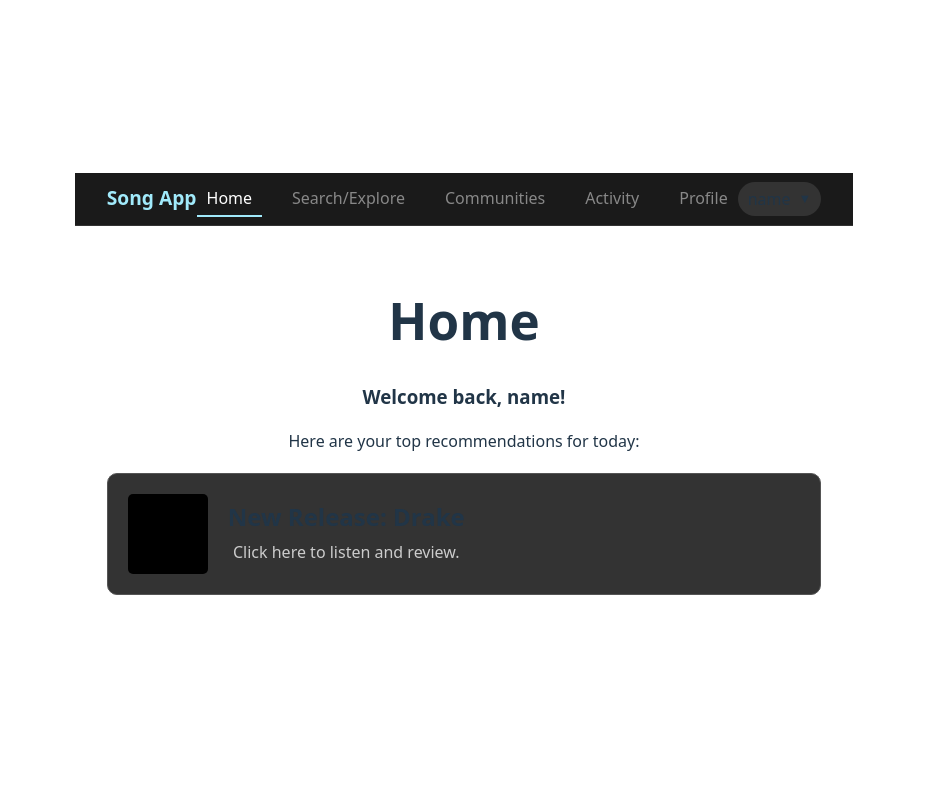
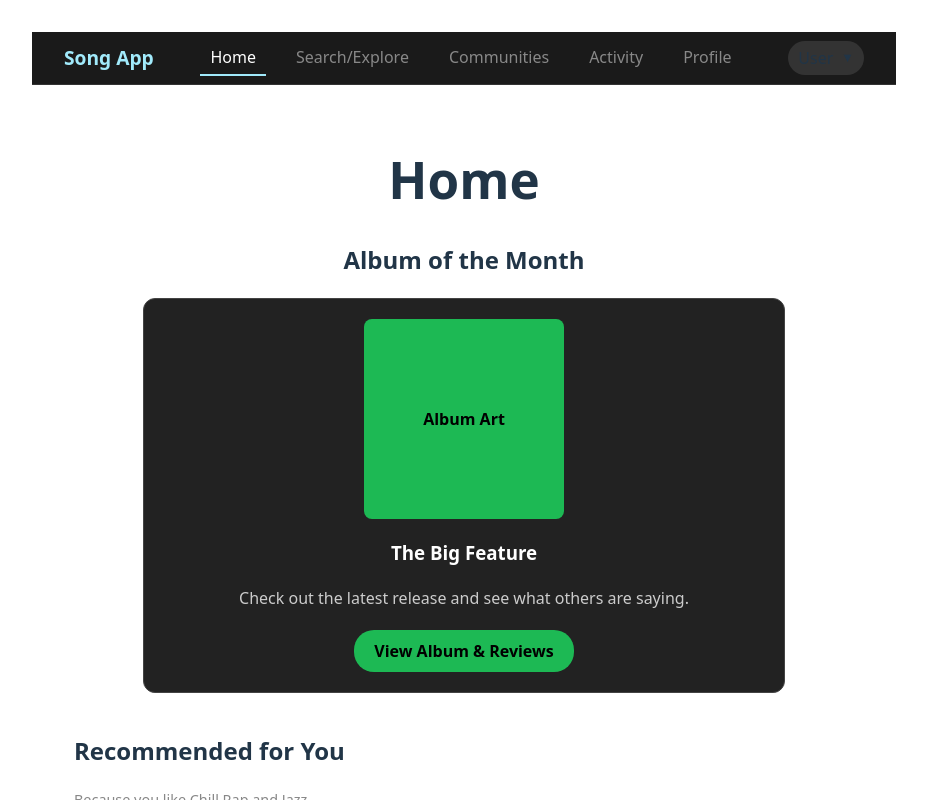
Before and after one commit to The-Trips/songapp, a React (Vite) app: page / in a window 1280 px wide. Both pictures are taken after typing "name@example.com", "Sample123" into the empty fields and a click on the input "Login". Shown: the top 800 px of the page, without its empty margins (176-1103 px from the left). Built offline with nearby package versions, Linux system fonts and the light colour scheme.

Commit message:
Refactor Homepage component and add mock data

```diff
--- a/src/homepage.jsx
+++ b/src/homepage.jsx
@@ -3,33 +3,46 @@ import React, { useState, useEffect } from 'react';
 import { useNavigate } from 'react-router-dom';
 import './index.css';
 
-function Homepage() {
+function Homepage({YPLogout}) { // Receive logout function from App
   const navigate = useNavigate();
-  const [username, setUsername] = useState('Guest');
+  const [username, setUsername] = useState('User');
   const [isDropdownOpen, setIsDropdownOpen] = useState(false);
   const [activeTab, setActiveTab] = useState('Home');
 
   useEffect(() => {
-    // Simulate fetching user profile from local storage instead of Supabase
-    const storedUser = localStorage.getItem('app_username');
+    // Mock Profile Fetch
+    const storedUser = localStorage.getItem('username');
     if (storedUser) {
-        setUsername(storedUser);
+      setUsername(storedUser);
     }
   }, []);
 
-  const handleLogout = () => {
-    // specific logic to clear local auth if needed
-    navigate('/login');
-  };
+  // --- MOCK DATA FOR UI ---
+  const recommendedAlbums = [
+    { id: 101, title: 'Kind of Blue', artist: 'Miles Davis',Cc: 'Jazz', coverColor: '#34495e' },
+    { id: 102, title: 'The Low End Theory', artist: 'A Tribe Called Quest', genre: 'Chill Rap', coverColor: '#e74c3c' },
+    { id: 103, title: 'Modal Soul', artist: 'Nujabes', genre: 'Chill Rap/Jazz', coverColor: '#f1c40f' },
+    { id: 104, title: 'Blue Train', artist: 'John Coltrane', genre: 'Jazz', coverColor: '#2980b9' },
+  ];
+
+  const trendingAlbums = [
+    { id: 201, title: 'Midnights', artist: 'Taylor Swift', coverColor: '#8e44ad' },
+    { id: 202, title: 'SOS', artist: 'SZA', coverColor: '#2ecc71' },
+    { id: 203, title: 'Renaissance', artist: 'Beyoncé', coverColor: '#95a5a6' },
+  ];
+
+  const friendActivity = [
+    { id: 1, user: 'Sarah', action: 'listened to', target: 'Kind of Blue', time: '2 mins ago' },
+    { id: 2, user: 'Mike', action: 'reviewed', target: 'To Pimp a Butterfly', time: '1 hour ago' },
+    { id: 3, user: 'Jessica', action: 'added', target: 'Jazz Classics', to: 'her playlist', time: '3 hours ago' },
+  ];
 
   const navItems = ["Home", "Search/Explore", "Communities", "Activity", "Profile"];
 
   return (
     <div>
-      {/* --- TOP HEADER --- */}
       <nav className="navbar">
         <div className="nav-brand">Song App</div>
-
         <div className="nav-links">
           {navItems.map((item) => (
             <div
@@ -41,60 +54,144 @@ function Homepage() {
             </div>
           ))}
         </div>
-
         <div className="user-menu-container">
-          <div
-            className="user-trigger"
-            onClick={() => setIsDropdownOpen(!isDropdownOpen)}
-          >
+          <div className="user-trigger" onClick={() => setIsDropdownOpen(!isDropdownOpen)}>
             <span className="username-text">{username}</span>
             <span className="caret">▼</span>
           </div>
-
           {isDropdownOpen && (
             <div className="dropdown-menu">
-              <div className="dropdown-item" onClick={() => setActiveTab('Profile')}>
-                My Profile
-              </div>
-              <div className="dropdown-item logout" onClick={handleLogout}>
-                Logout
-              </div>
+              <div className="dropdown-item" onClick={() => setActiveTab('Profile')}>My Profile</div>
+              {/* Calls the logout function passed from App.jsx */}
+              <div className="dropdown-item logout" onClick={YPLogout}>Logout</div>
             </div>
           )}
         </div>
       </nav>
 
-      {/* --- MAIN CONTENT AREA --- */}
       <div className="main-content">
         <h1>{activeTab}</h1>
 
         {activeTab === 'Home' && (
-            <div style={{marginTop: '20px'}}>
-                <h3>Welcome back, {username}!</h3>
-                <p>Here are your top recommendations for today:</p>
+          <div className="home-container" style={{ maxWidth: '1000px', margin: '0 auto', paddingBottom: '50px' }}>
 
-                {/* --- CONNECTION TO ALBUM PAGE --- */}
-                <div
-                    onClick={() => navigate('/album')}
-                    style={{
-                        marginTop: '20px',
-                        padding: '20px',
-                        background: '#333',
-                        borderRadius: '10px',
-                        cursor: 'pointer',
-                        display: 'flex',
-                        alignItems: 'center',
-                        gap: '20px',
-                        border: '1px solid #555'
-                    }}
+            {/* ALBUM OF THE MONTH */}
+            <section style={{ marginBottom: '40px' }}>
+              <h2>Album of the Month</h2>
+              <div className="album-card" style={{
+                border: '1px solid #444',
+                borderRadius: '12px',
+                padding: '20px',
+                textAlign: 'center',
+                backgroundColor: '#222',
+                color: 'white',
+                maxWidth: '600px',
+                margin: '20px auto'
+              }}>
+                <div style={{
+                  width: '200px',
+                  height: '200px',
+                  backgroundColor: '#1db954',
+                  margin: '0 auto 20px',
+                  borderRadius: '8px',
+                  display: 'flex',
+                  alignItems: 'center',
+                  justifyContent: 'center',
+                  color: '#000',
+                  fontWeight: 'bold'
+                }}>
+                   Album Art
+                </div>
+                <h3>The Big Feature</h3>
+                <p style={{ color: '#ccc', marginBottom: '20px' }}>
+                  Check out the latest release and see what others are saying.
+                </p>
+                <button
+                  style={{
+                    padding: '10px 20px',
+                    borderRadius: '20px',
+                    border: 'none',
+                    backgroundColor: '#1db954',
+                    color: 'black',
+                    fontWeight: 'bold',
+                    cursor: 'pointer',
+                    fontSize: '1rem'
+                  }}
                 >
-                    <div style={{width: '80px', height: '80px', background: '#000', borderRadius: '5px'}}></div>
-                    <div>
-                        <h2 style={{margin: 0}}>New Release: Drake</h2>
-                        <p style={{margin: '5px 0', color: '#ccc'}}>Click here to listen and review.</p>
+                  View Album & Reviews
+                </button>
+              </div>
+            </section>
+
+            {/* RECOMMENDED SECTION */}
+            <section style={{ marginBottom: '40px' }}>
+              <h2 style={{ textAlign: 'left', marginLeft: '10px' }}>Recommended for You</h2>
+              <p style={{ textAlign: 'left', marginLeft: '10px', color: '#888', fontSize: '0.9rem' }}>Because you like Chill Rap and Jazz</p>
+
+              <div style={{ display: 'flex', gap: '20px', overflowX: 'auto', padding: '10px' }}>
+                {recommendedAlbums.map((album) => (
+                  <div key={album.id} style={{ minWidth: '180px', cursor: 'pointer' }}>
+                    <div style={{
+                      height: '180px',
+                      backgroundColor: album.coverColor,
+                      borderRadius: '8px',
+                      marginBottom: '10px',
+                      boxShadow: '0 4px 6px rgba(0,0,0,0.3)'
+                    }}></div>
+                    <div style={{ fontWeight: 'bold' }}>{album.title}</div>
+                    <div style={{ color: '#aaa', fontSize: '0.9rem' }}>{album.artist}</div>
+                    <div style={{ color: '#1db954', fontSize: '0.8rem', marginTop: '4px' }}>{album.genre}</div>
+                  </div>
+                ))}
+              </div>
+            </section>
+
+            <div style={{ display: 'flex', gap: '40px', flexWrap: 'wrap' }}>
+              {/* TRENDING SECTION */}
+              <div style={{ flex: 2, minWidth: '300px' }}>
+                <h2 style={{ textAlign: 'left' }}>Trending Now</h2>
+                <div style={{ display: 'grid', gridTemplateColumns: 'repeat(auto-fill, minmax(140px, 1fr))', gap: '15px' }}>
+                  {trendingAlbums.map((album) => (
+                    <div key={album.id} style={{ cursor: 'pointer' }}>
+                      <div style={{
+                        height: '140px',
+                        backgroundColor: album.coverColor,
+                        borderRadius: '8px',
+                        marginBottom: '8px'
+                      }}></div>
+                      <div style={{ fontWeight: 'bold', fontSize: '0.95rem' }}>{album.title}</div>
+                      <div style={{ color: '#aaa', fontSize: '0.85rem' }}>{album.artist}</div>
                     </div>
+                  ))}
                 </div>
+              </div>
+
+              {/* FRIEND ACTIVITY */}
+              <div style={{ flex: 1, minWidth: '250px' }}>
+                <h2 style={{ textAlign: 'left' }}>Friend Activity</h2>
+                <div style={{ backgroundColor: '#222', padding: '15px', borderRadius: '12px' }}>
+                  {friendActivity.map((activity) => (
+                    <div key={activity.id} style={{
+                      display: 'flex',
+                      alignItems: 'center',
+                      marginBottom: '15px',
+                      paddingBottom: '15px',
+                      borderBottom: '1px solid #333'
+                    }}>
+                      <div style={{ width: '40px', height: '40px', borderRadius: '50%', backgroundColor: '#555', marginRight: '10px', flexShrink: 0 }}></div>
+                      <div style={{ textAlign: 'left' }}>
+                        <div style={{ fontSize: '0.9rem' }}>
+                          <strong>{activity.user}</strong> {activity.action} <strong>{activity.target}</strong> {activity.to && activity.to}
+                        </div>
+                        <div style={{ fontSize: '0.8rem', color: '#888', marginTop: '2px' }}>{activity.time}</div>
+                      </div>
+                    </div>
+                  ))}
+                </div>
+              </div>
             </div>
+
+          </div>
         )}
 
         {activeTab !== 'Home' && <p>Content for {activeTab} will go here.</p>}
```
